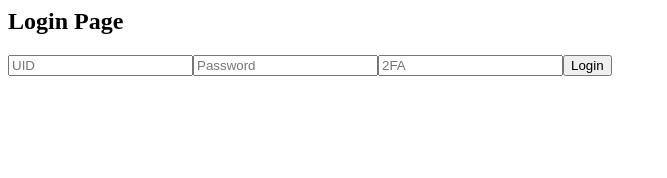
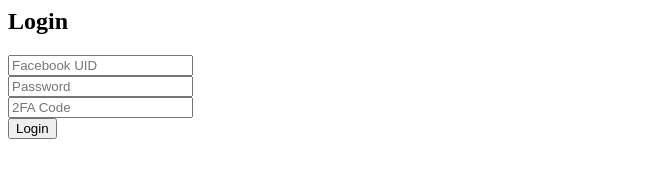
Before and after one commit to channaofficial1996/facebook-comment-cleaner, a website: page views/login.html in a window 1280 px wide. Shown: the whole page, without its empty margins (0-667 px from the left). Drawn offline with Linux system fonts and the light colour scheme.

Commit message:
Add files via upload
Signed-off-by: channaofficial1996 <channaofficial1996@gmail.com>

```diff
--- a/views/login.html
+++ b/views/login.html
@@ -1 +1,10 @@
-<html><body><h2>Login Page</h2><form method='POST'><input placeholder='UID'><input placeholder='Password'><input placeholder='2FA'><button>Login</button></form></body></html>
+
+<html><body>
+<h2>Login</h2>
+<form method="POST" action="/login">
+<input name="uid" placeholder="Facebook UID"><br>
+<input name="pass" placeholder="Password" type="password"><br>
+<input name="otp" placeholder="2FA Code"><br>
+<button type="submit">Login</button>
+</form>
+</body></html>
```
Also changed, not shown: views/dashboard.html (+8 -1 lines).
